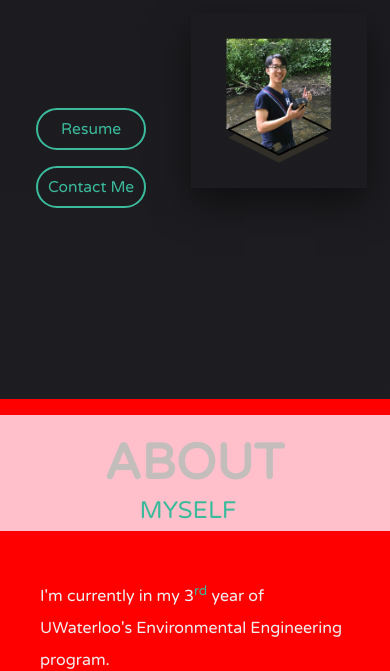
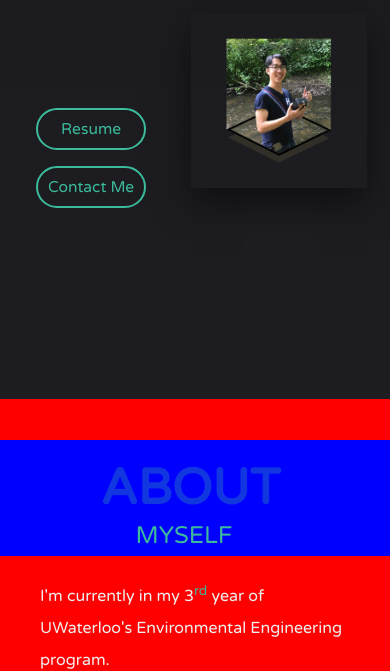
Before and after one commit to krystletangUW/MarkTan.ca, a plain HTML site: page index.html in a window 390 px wide. Shown: the part 429-1100 px from the top of the page. Drawn offline with nearby package versions, Linux system fonts and the light colour scheme.

Commit message:
update css

```diff
--- a/CSS/style.css
+++ b/CSS/style.css
@@ -893,6 +893,9 @@ svg circle:nth-child(2)
 }
 
 @media screen and (max-width: 980px) {
+  .about-heading {
+    padding-left: 1.5rem;
+  }
   .skills_container {
     display: flex;
     flex-direction: column;
@@ -952,18 +955,21 @@ svg circle:nth-child(2)
   .about-heading {
     text-align: center;
     position: absolute;
-    top: 100%;
+    display: flex;
+    flex-direction: column;
+    top:103%;
     width: 100%;
     margin-right: 0;
     padding-top: 3rem;
-    background-color: pink;
+    background-color: blue;
+    padding-right: 0;
+    padding-left: 0;
   }
 
   .about-details {
     position: relative;
     margin-top: 11rem;
     width: 100%;
-    height: 100%;
   }
   .about-details p{
     padding-left: 2.5rem;
```
